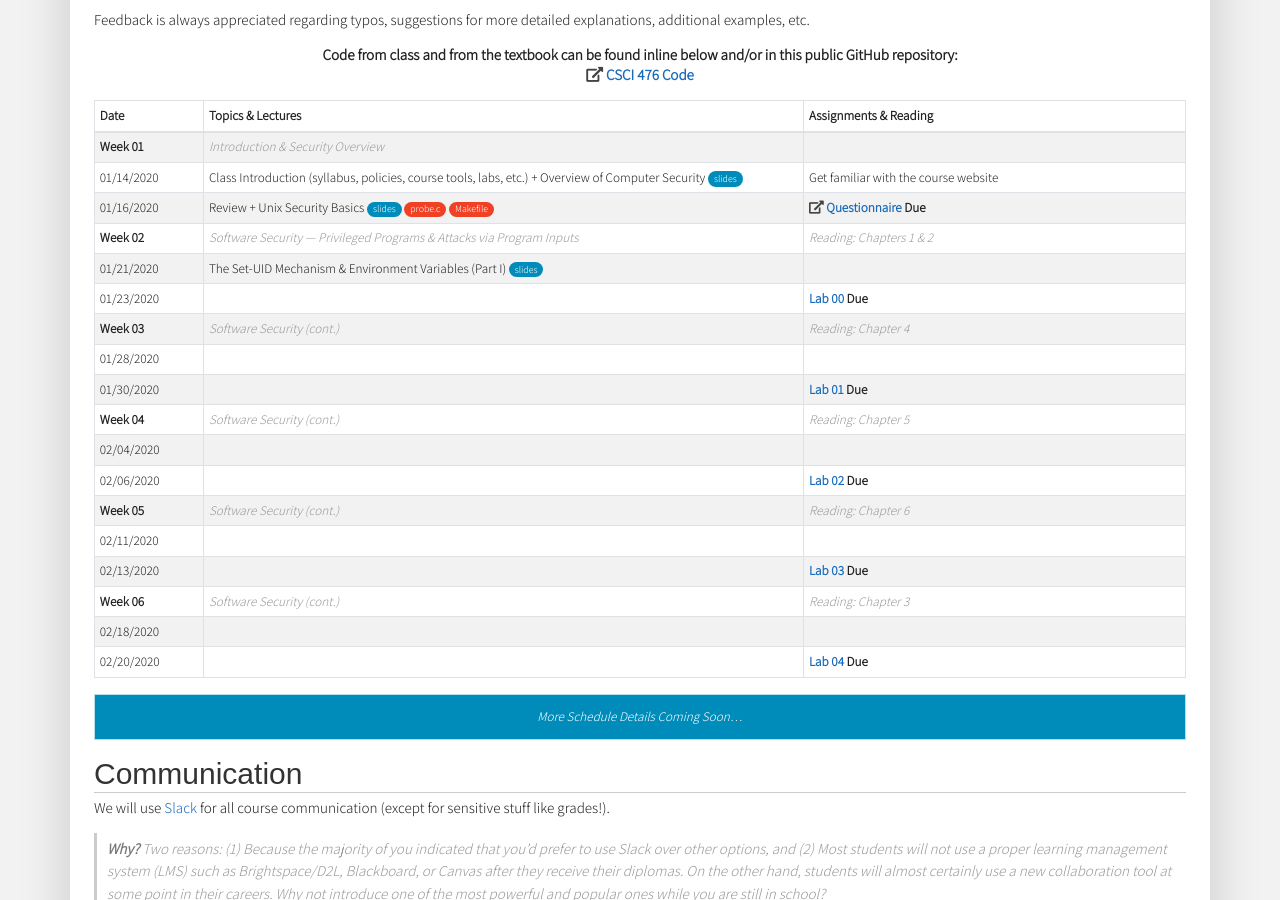
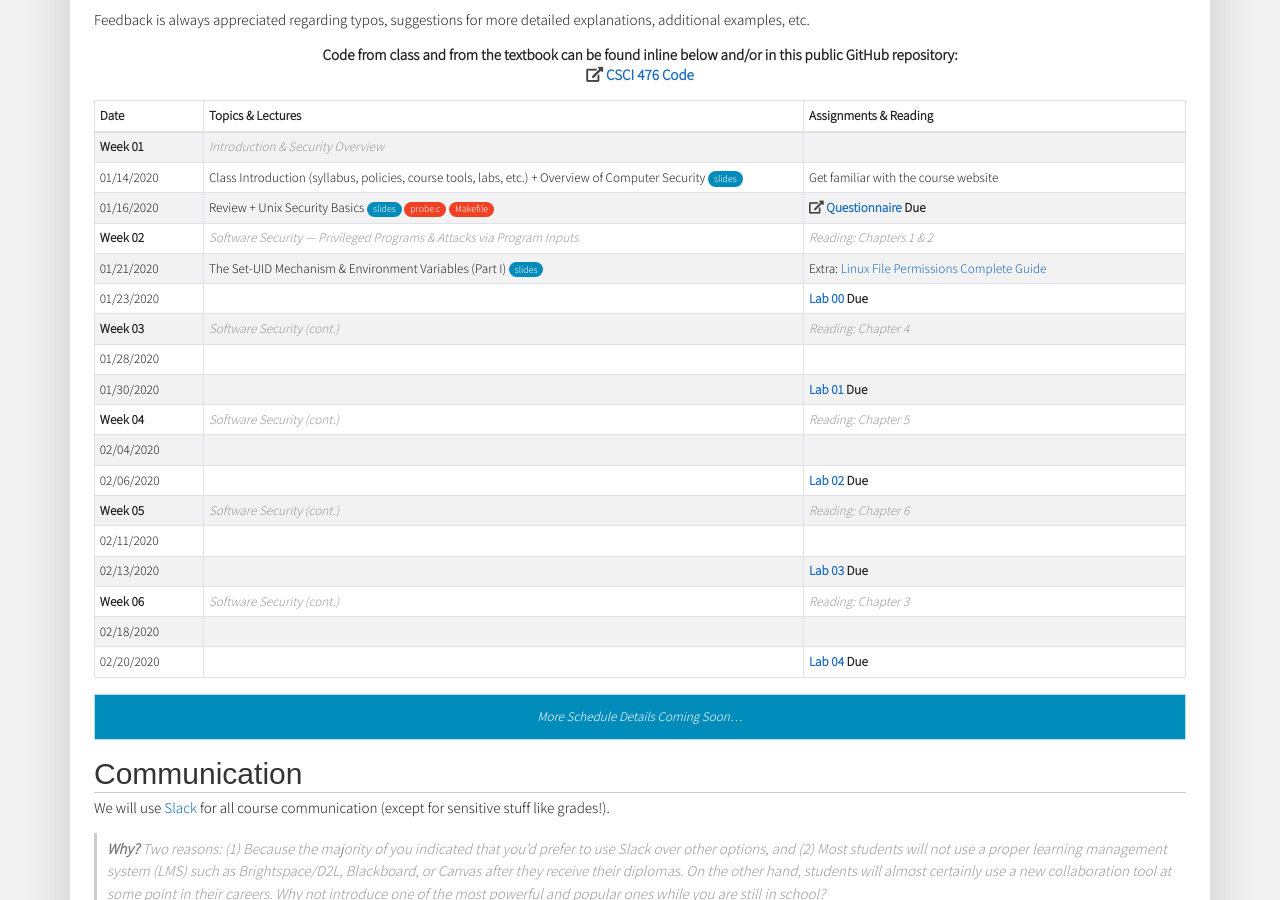
Before and after one commit to traviswpeters/cs476-2020-spring, a Jekyll site: the page built from index.md, in a window 1280 px wide and 900 px high, scrolled down 1427 px. Built offline with Jekyll 4.4.1, drawn with Linux system fonts in a browser that asks for light colours; nearby versions of some CDN libraries; some web fonts are replaced; our own code applies the rules of GitHub Pages for plain Markdown files.

```diff
--- a/index.md
+++ b/index.md
@@ -171,12 +171,14 @@ Review + Unix Security Basics [slides][slides02]{:.slides} [probe.c]{:.code} [Ma
 <td markdown="span">
 The Set-UID Mechanism & Environment Variables (Part I) [slides][slides03]{:.slides}
 </td>
-<td markdown="span"></td>
+<td markdown="span">
+Extra: [Linux File Permissions Complete Guide](https://devconnected.com/linux-file-permissions-complete-guide/)
+</td>
 </tr>
 <tr>
 <td markdown="span">01/23/2020</td>
 <td markdown="span">
-<!-- The Set-UID Mechanism & Environment Variables (Part II) [slides][slides03]{:.slides} -->
+<!-- The Set-UID Mechanism & Environment Variables (Part II) [slides][slides04]{:.slides} -->
 </td>
 <td markdown="span">**[Lab 00] Due**</td>
 </tr>
```
Also changed, not shown: other parts of index.md (+2 -2 lines).
